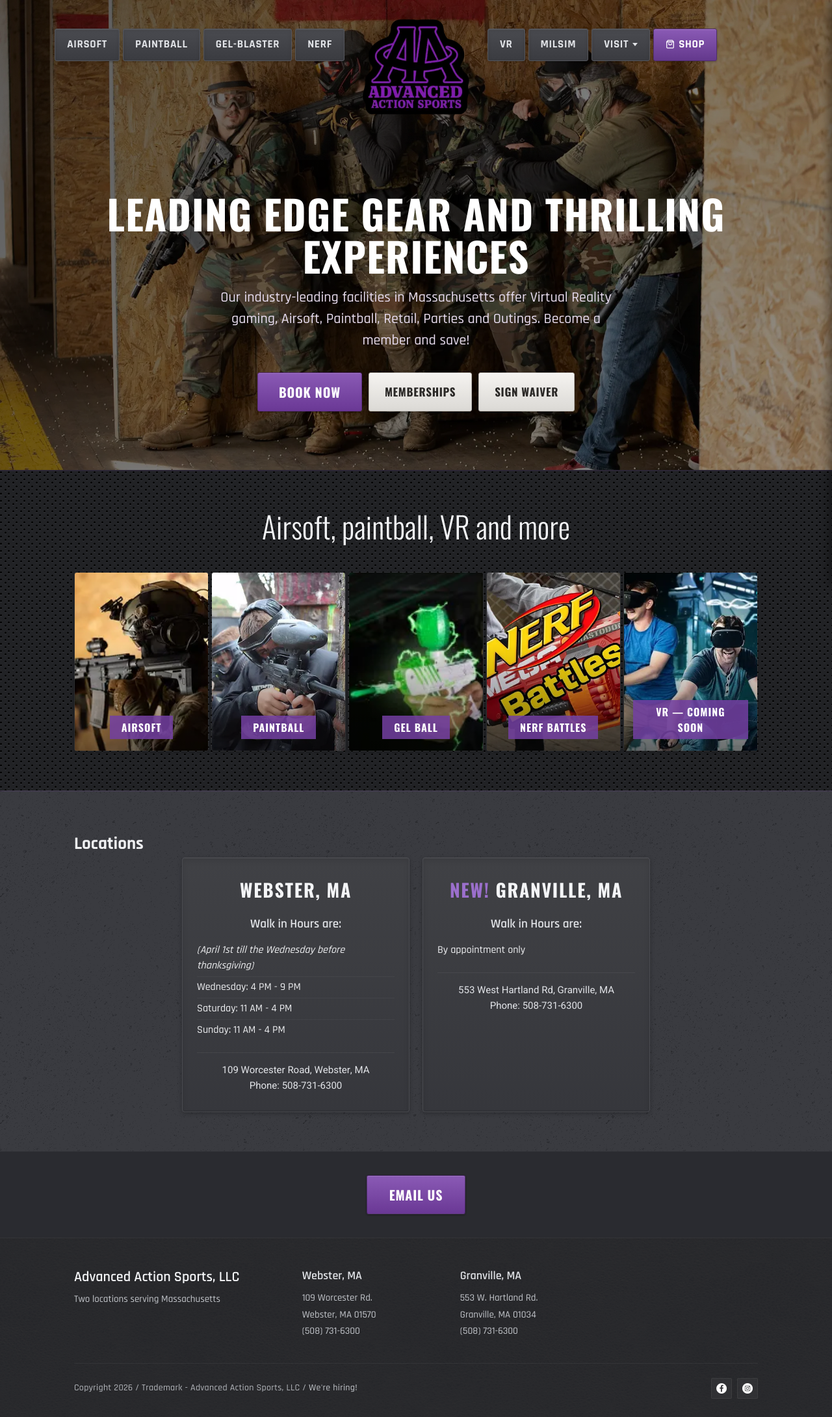
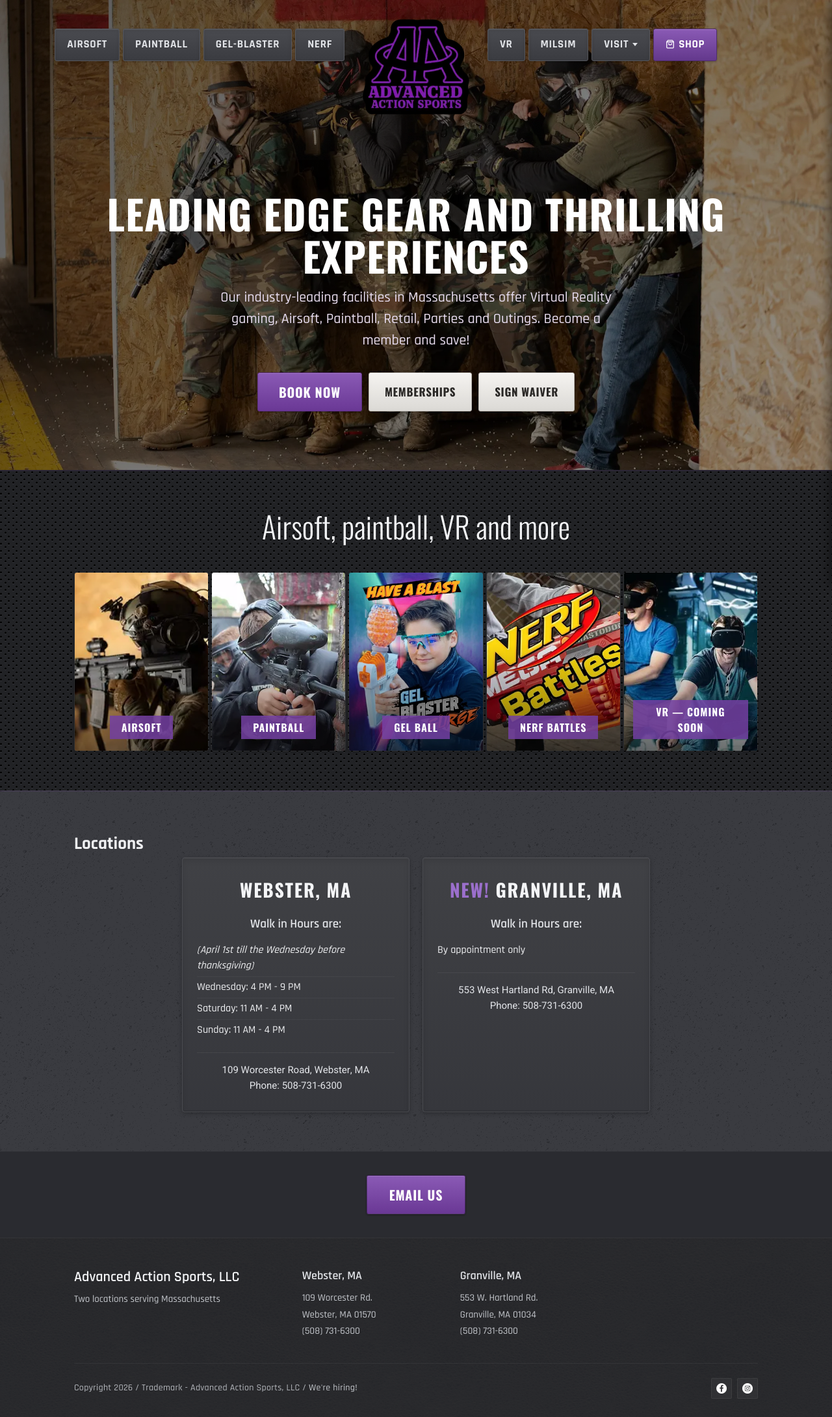
Before and after one commit to amelv/advanced-action-sports, a Jekyll site: the page built from index.html, in a window 1280 px wide. Shown: the whole page at 65% size. Built offline with Jekyll 4.4.1, drawn with Linux system fonts in a browser that asks for light colours.

Commit message:
Swap gel blaster card to gel-blaster-player-aiming.webp

```diff
--- a/index.html
+++ b/index.html
@@ -42,7 +42,7 @@ robots: "noindex"
           <div class="card-label"><span>Paintball</span></div>
         </a>
         <a href="gel-blaster/" class="activity-card">
-          <img src="assets/images/gel-blaster-card.webp" alt="Gel Ball" loading="lazy">
+          <img src="assets/images/gel-blaster-player-aiming.webp" alt="Gel Ball" loading="lazy">
           <div class="card-label"><span>Gel Ball</span></div>
         </a>
         <a href="nerf-battles/" class="activity-card">
```
